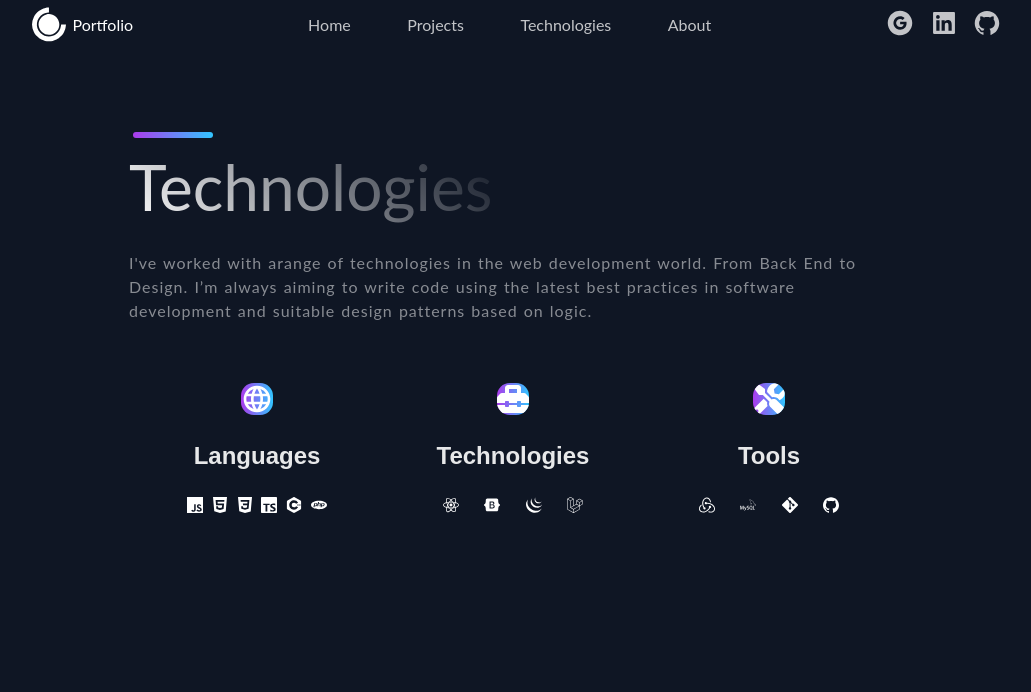
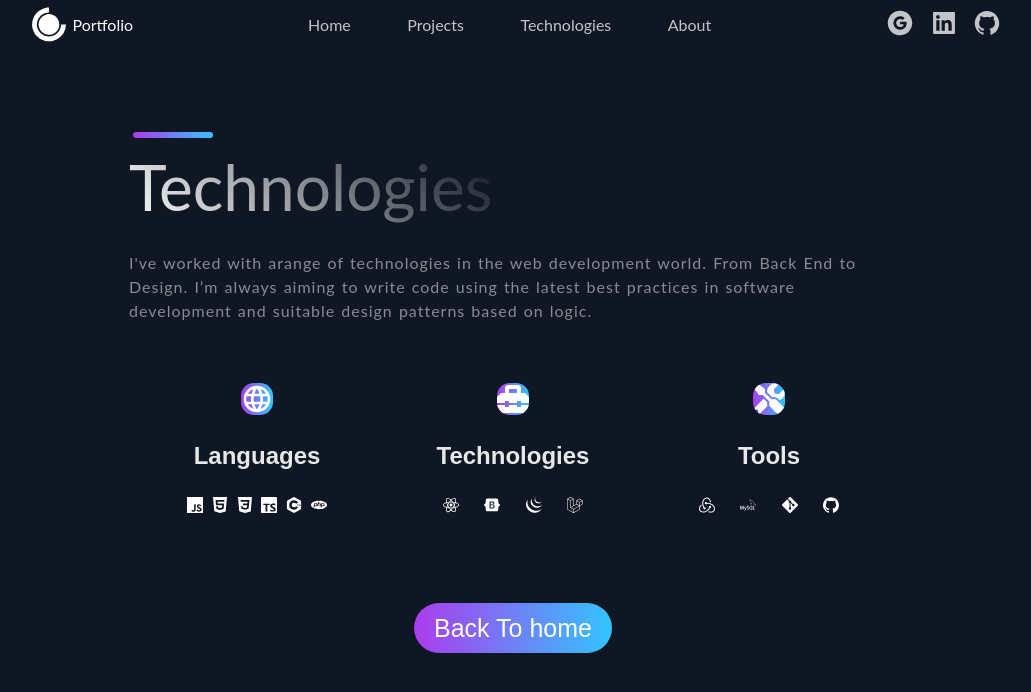
Before and after one commit to eslamsobhy/portfolio-app, a React (Create React App) app: page /technologies in a window 1280 px wide. Shown: the top 692 px of the page, without its empty margins (127-1158 px from the left). Built offline with nearby package versions, Linux system fonts and the light colour scheme.

Commit message:
added the go home button

```diff
--- a/src/components/Technologies/Technologies.js
+++ b/src/components/Technologies/Technologies.js
@@ -1,4 +1,5 @@
 import React from "react";
+import { Link } from "react-router-dom";
 
 // Styles
 import "./technologies.css";
@@ -69,6 +70,11 @@ const Technologies = () => {
           </div>
         </article>
       </div>
+      <div className="sec-btn">
+        <button className="main-btn">
+          <Link to="/">Back To home</Link>
+        </button>
+      </div>
     </section>
   );
 };
--- a/src/components/Technologies/technologies.css
+++ b/src/components/Technologies/technologies.css
@@ -40,3 +40,8 @@
   display: flex;
   justify-content: space-between;
 }
+
+.sec-btn {
+  text-align: center;
+  margin: 40px auto;
+}
```
